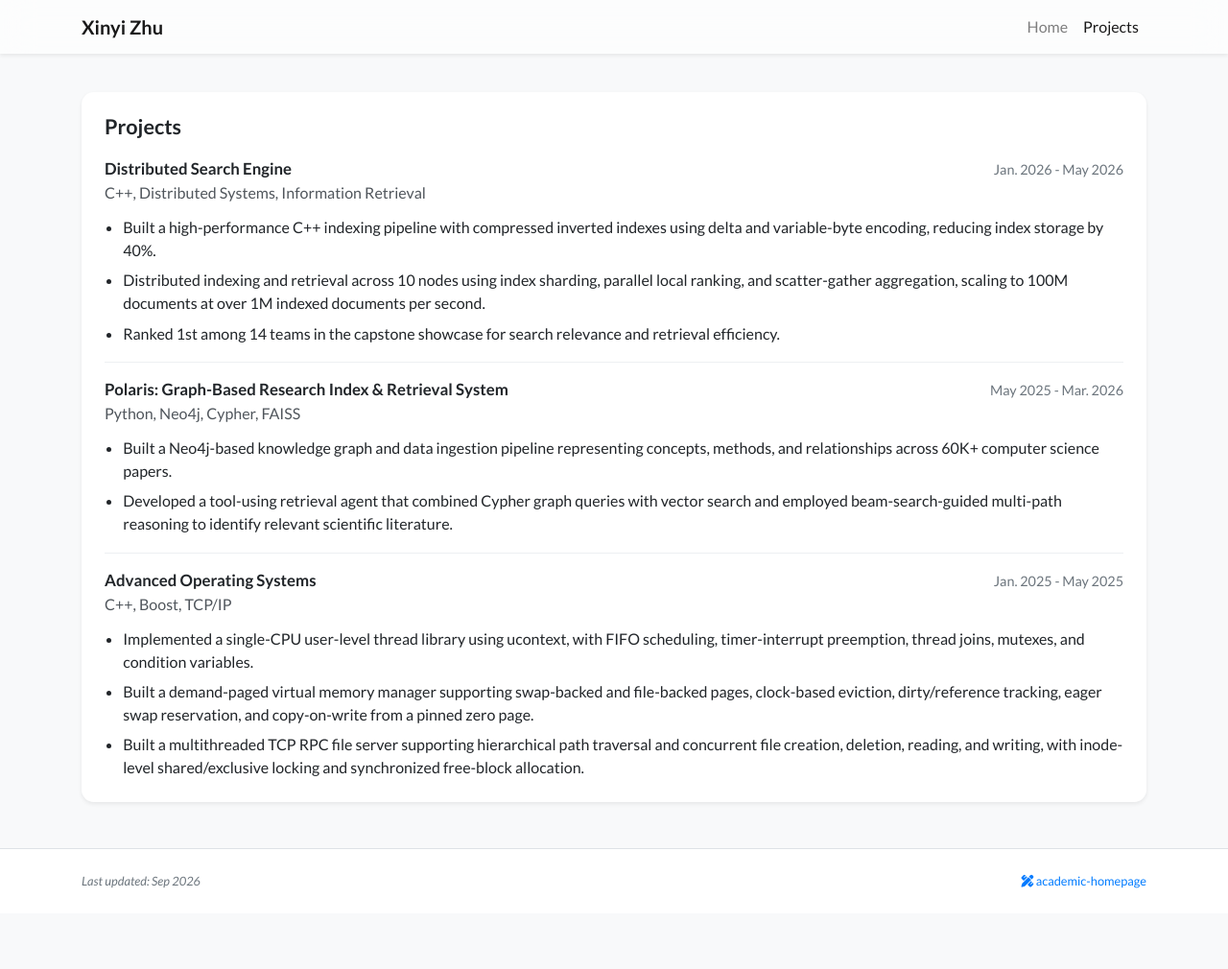
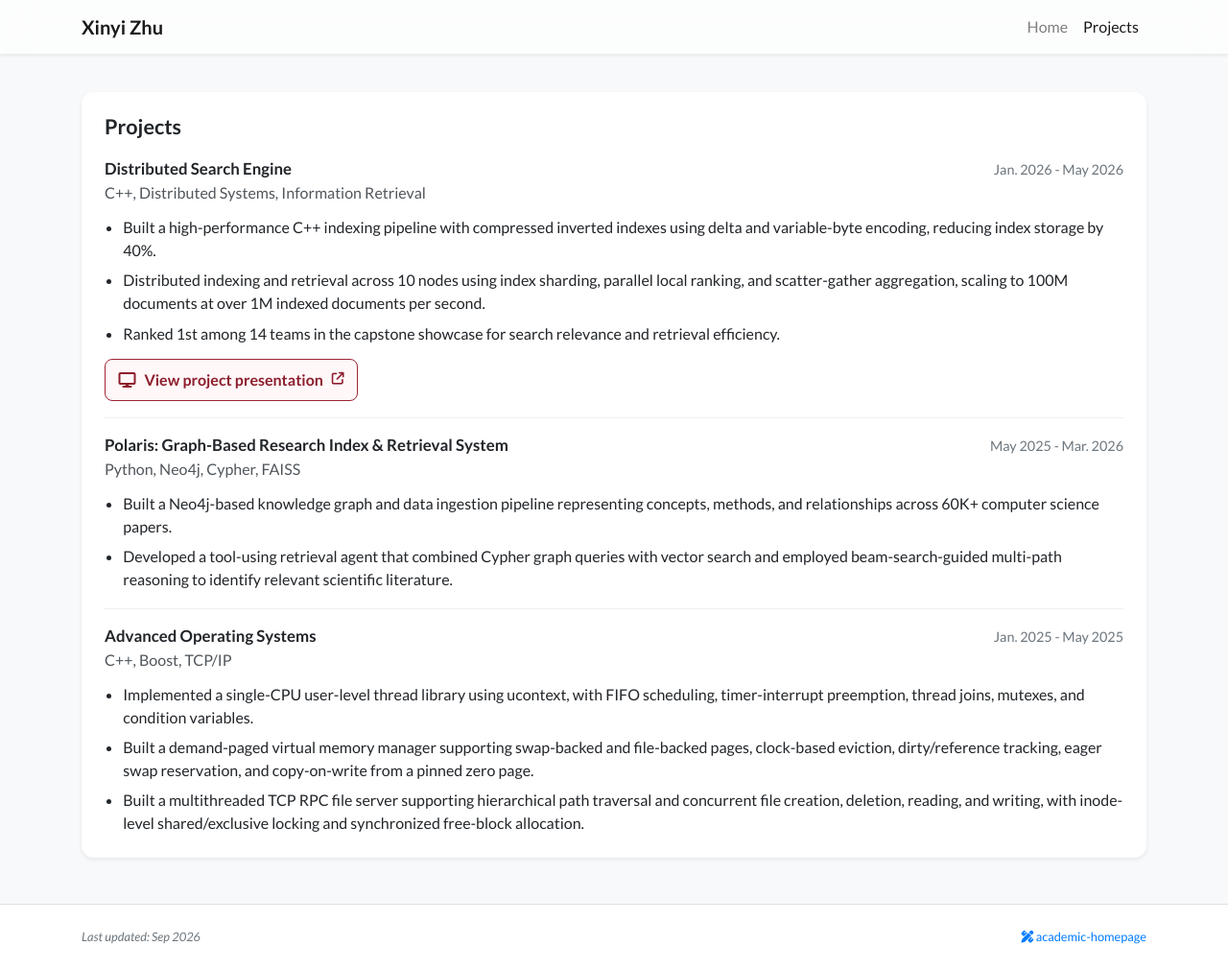
Before and after one commit to yiliazhuxyxy/yiliazhuxyxy.github.io, a Jekyll site: the page built from projects.html, in a window 1280 px wide and 1010 px high. Shown: the whole window at 96% size. Built offline with Jekyll 4.4.1, drawn with Linux system fonts in a browser that asks for light colours; nearby versions of some CDN libraries; a style sheet for code colours, icons or effects is not loaded.

Commit message:
Add public search engine presentation

```diff
--- a/_data/profile.yml
+++ b/_data/profile.yml
@@ -73,6 +73,7 @@ projects:
   - name: Distributed Search Engine
     tech: C++, Distributed Systems, Information Retrieval
     date: Jan. 2026 - May 2026
+    presentation: /output/pdf/the-ranking-hat-project.pdf
     details:
       - Built a high-performance C++ indexing pipeline with compressed inverted indexes using delta and variable-byte encoding, reducing index storage by 40%.
       - Distributed indexing and retrieval across 10 nodes using index sharding, parallel local ranking, and scatter-gather aggregation, scaling to 100M documents at over 1M indexed documents per second.
--- a/_includes/widgets/project_list_card.html
+++ b/_includes/widgets/project_list_card.html
@@ -23,6 +23,15 @@
                         <ul class="item-details">
                             {% for detail in item.details %}<li>{{ detail }}</li>{% endfor %}
                         </ul>
+                        {% if item.presentation %}
+                        <div class="project-actions">
+                            <a class="project-presentation-button" href="{{ item.presentation | relative_url }}" target="_blank" rel="noopener noreferrer">
+                                <i class="fas fa-display" aria-hidden="true"></i>
+                                View project presentation
+                                <i class="fas fa-arrow-up-right-from-square project-button-arrow" aria-hidden="true"></i>
+                            </a>
+                        </div>
+                        {% endif %}
                     </article>
                     {% endfor %}
                 </div>
--- a/assets/css/global.css
+++ b/assets/css/global.css
@@ -210,6 +210,37 @@ div.lazy {
     padding-bottom: 0;
 }
 
+.project-actions {
+    margin-top: 0.9rem;
+}
+
+.project-presentation-button {
+    display: inline-flex;
+    align-items: center;
+    gap: 0.55rem;
+    padding: 0.55rem 0.85rem;
+    border: 1px solid #9f2436;
+    border-radius: 0.5rem;
+    background: #fff7f8;
+    color: #8c1d2c;
+    font-weight: 700;
+    text-decoration: none;
+    transition: background-color 0.2s ease, color 0.2s ease, transform 0.2s ease, box-shadow 0.2s ease;
+}
+
+.project-presentation-button:hover,
+.project-presentation-button:focus {
+    background: #8c1d2c;
+    color: #ffffff;
+    text-decoration: none;
+    transform: translateY(-1px);
+    box-shadow: 0 0.35rem 0.8rem rgba(140, 29, 44, 0.2);
+}
+
+.project-button-arrow {
+    font-size: 0.8em;
+}
+
 .publication-profile-item {
     display: flex;
     align-items: flex-start;
```
Also changed, not shown: 1 other file.
